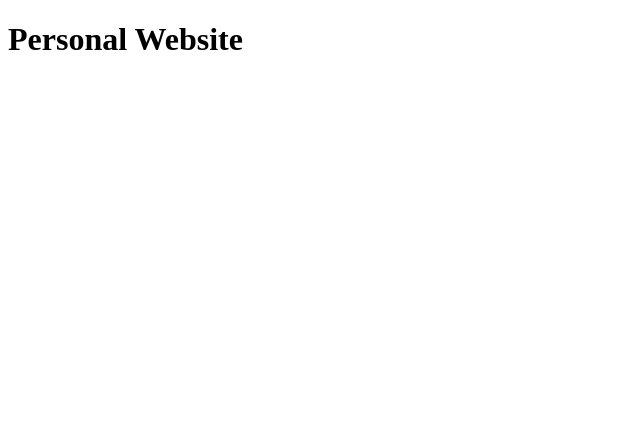
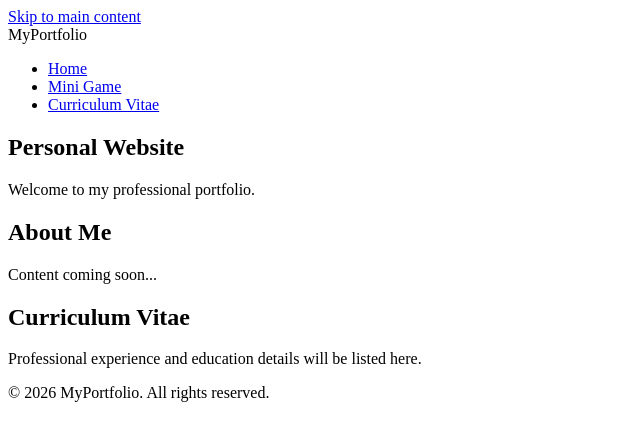
Before and after one commit to Jaobie-BN/personal-website-project-WS, a plain HTML site: page index.html in a window 1280 px wide. Shown: the whole page, without its empty margins (0-640 px from the left). Drawn offline with Linux system fonts and the light colour scheme.

Commit message:
add folder css & js and Format the HTML5 structure

```diff
--- /dev/null
+++ b/css/style.css
@@ -0,0 +1 @@
+/* Styles will be added step-by-step */
--- a/index.html
+++ b/index.html
@@ -1,11 +1,70 @@
 <!doctype html>
-<html>
+<html lang="en">
   <head>
     <meta charset="UTF-8" />
     <meta name="viewport" content="width=device-width, initial-scale=1.0" />
+    <meta
+      name="description"
+      content="Personal Portfolio Website - High-performance and accessible portfolio."
+    />
+    <link rel="icon" href="/public/favicon.png" type="image/png" />
+    <!--
+        BEST PRACTICE: External CSS linked here.
+        Folder structure: css/style.css
+    -->
+    <link rel="stylesheet" href="css/style.css" />
     <title>Personal Website</title>
   </head>
   <body>
-    <h1>Personal Website</h1>
+    <!--
+        ACCESSIBILITY: Skip link for keyboard users to navigate efficiently.
+    -->
+    <a href="#main-content" class="skip-link">Skip to main content</a>
+
+    <!-- Header Section: Semantic navigation -->
+    <header>
+      <nav aria-label="Main Navigation">
+        <div class="logo">MyPortfolio</div>
+        <ul>
+          <li><a href="#home">Home</a></li>
+          <li><a href="#mini-game">Mini Game</a></li>
+          <li><a href="#cv">Curriculum Vitae</a></li>
+        </ul>
+      </nav>
+    </header>
+
+    <!-- Main Content: Root for all page content -->
+    <main id="main-content">
+      <!-- Hero/Home Section -->
+      <section id="home">
+        <h1>Personal Website</h1>
+        <p>Welcome to my professional portfolio.</p>
+      </section>
+
+      <!-- About Section Placeholder -->
+      <section id="about">
+        <h2>About Me</h2>
+        <p>Content coming soon...</p>
+      </section>
+
+      <!-- Curriculum Vitae Section -->
+      <section id="cv">
+        <h2>Curriculum Vitae</h2>
+        <p>
+          Professional experience and education details will be listed here.
+        </p>
+      </section>
+    </main>
+
+    <!-- Footer Section -->
+    <footer>
+      <p>&copy; 2026 MyPortfolio. All rights reserved.</p>
+    </footer>
+
+    <!--
+        PROGRESSIVE ENHANCEMENT: JS loaded at the end.
+        Folder structure: js/script.js
+    -->
+    <script src="js/script.js" defer></script>
   </body>
 </html>
--- /dev/null
+++ b/js/script.js
@@ -0,0 +1 @@
+// Scripts will be added step-by-step
```
Also changed, not shown: public/favicon.png (added).
